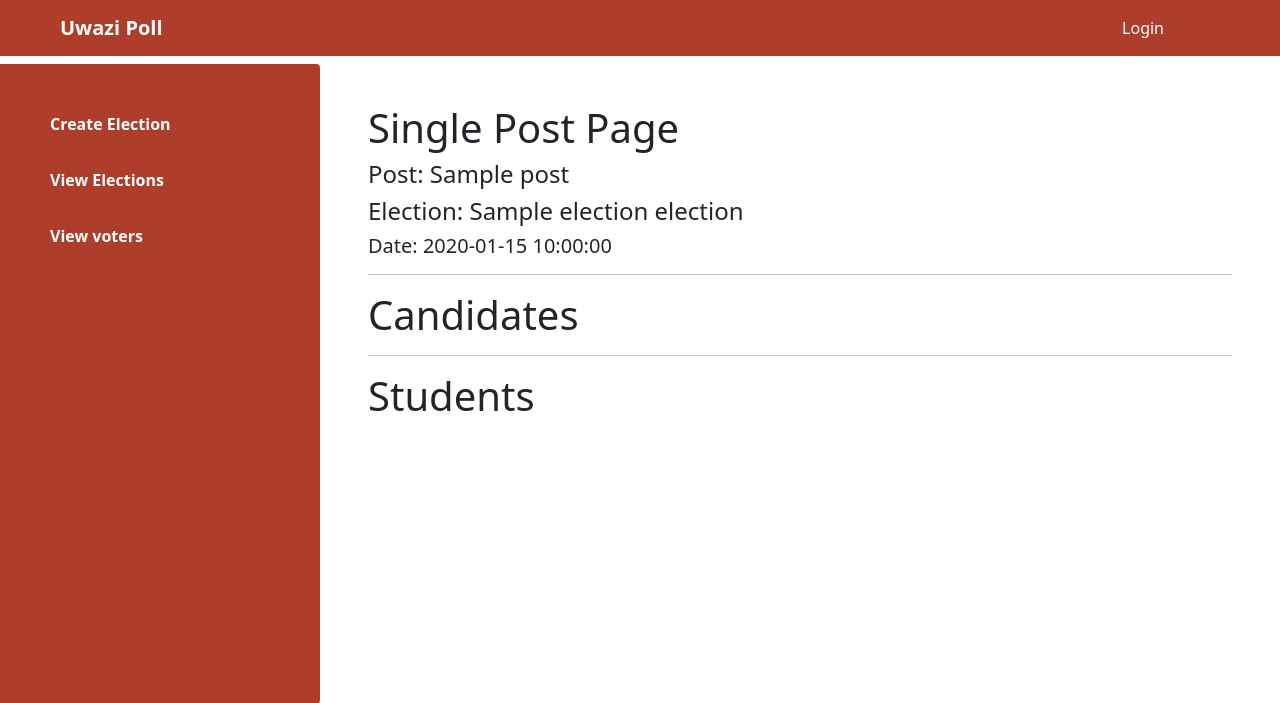
After one commit to githaefrancis/uwazi-poll, a Flask app: page /admin/post/election/1/post/1 in a window 1280 px wide. The commit adds this page. Shown: the top 703 px of the page. Run offline with Flask 2, Linux system fonts and the light colour scheme; tables that the repository leaves empty hold one stand-in row (values such as "Sample post"); some libraries are stand-ins or nearby versions.

Commit message:
add view to add and display candidates per post

```diff
--- a/app/admin/views.py
+++ b/app/admin/views.py
@@ -37,3 +37,9 @@ def election(id):
 
 
   return render_template('admin/election.html',election=election,post_form=post_form,posts=posts)
+
+@admin.route('/admin/post/election/<election_id>/post/<post_id>')
+def post(election_id,post_id):
+  post=Post.query.filter_by(id=post_id).first()
+
+  return render_template('admin/post.html',post=post)
--- a/app/templates/admin/macros.html
+++ b/app/templates/admin/macros.html
@@ -29,7 +29,7 @@
 
     <span> id: {{post.id}}</span>
     <span>{{post.title}}</span>
-    <a href="" class="manage"> Manage</a>
+    <a href="{{url_for('admin.post',election_id=post.election.id,post_id=post.id)}}" class="manage"> Manage</a>
   </div>
 </div>
 
--- /dev/null
+++ b/app/templates/admin/post.html
@@ -0,0 +1,17 @@
+{%extends 'admin/base.html'%}
+
+{% block content %}
+<h1>Single Post Page</h1>
+<h4>Post: {{post.title}} </h4>
+<h4> Election: {{post.election.title}} election</h4>
+<h5>Date: {{post.election.start_time}}</h5>
+
+<hr>
+
+<h1>Candidates</h1>
+
+<hr>
+
+<h1>Students</h1>
+
+{% endblock %}
```
